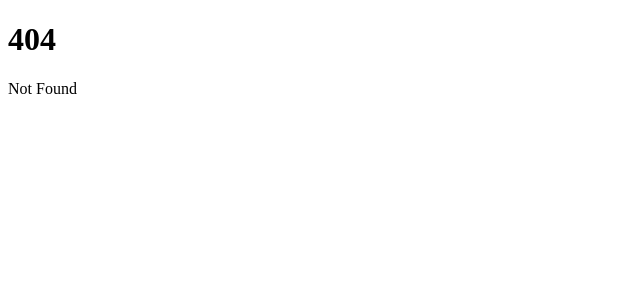
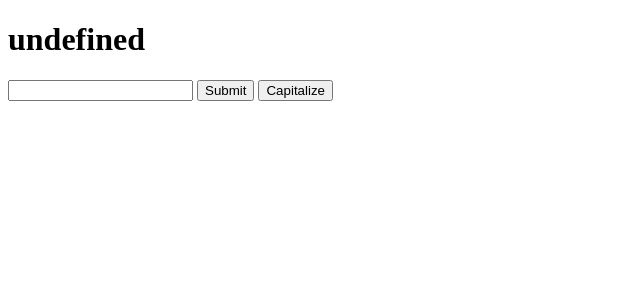
Before and after one commit to wmcgiffert/BrewList, a SvelteKit app: page /boat in a window 1280 px wide. Before the commit this address had no page. Shown: the top 300 px of the page, without its empty margins (0-640 px from the left). Built offline with nearby package versions, Linux system fonts and the light colour scheme; no server answers.

Commit message:
Inital Commit

```diff
--- /dev/null
+++ b/src/routes/boat/+page.server.ts
@@ -0,0 +1,22 @@
+import type { PageServerLoad, Actions } from './$types';
+
+export const load = (async ({ cookies }) => {
+    const boatName = cookies.get('boatName');
+    return {
+        boatName
+    };
+
+}) satisfies PageServerLoad;
+
+export const actions = {
+    rename: async ({ request, cookies }) => {
+        const formData = await request.formData();
+        const boatName = formData.get('boatName') as string;
+        cookies.set('boatName', boatName, { path: '/' });
+    },
+    capitalize: async ({ cookies }) => {
+        const boatName = cookies.get('boatName') as string;
+        cookies.set('boatName', boatName.toUpperCase(), { path: '/' });
+    }
+
+} satisfies Actions;
--- /dev/null
+++ b/src/routes/boat/+page.svelte
@@ -0,0 +1,14 @@
+<script lang="ts">
+  import { enhance } from '$app/forms';
+  import type { PageData } from "./$types";
+
+  export let data: PageData;
+</script>
+
+<h1>{data.boatName}</h1>
+
+<form method="post" action="?/rename" use:enhance>
+  <input type="text" name="boatName">
+  <button type="submit">Submit</button>
+  <button formaction="?/capitalize">Capitalize</button>
+</form>
```
